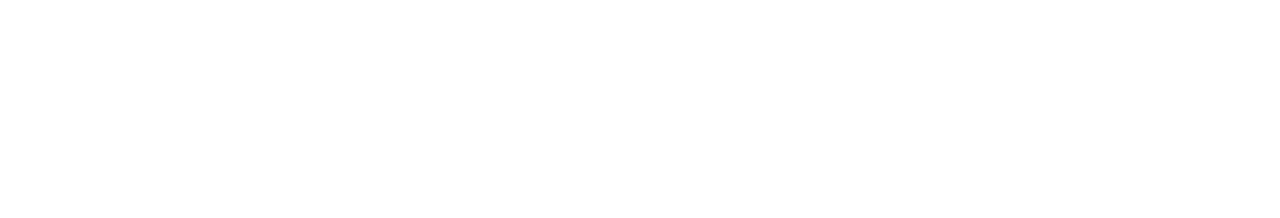
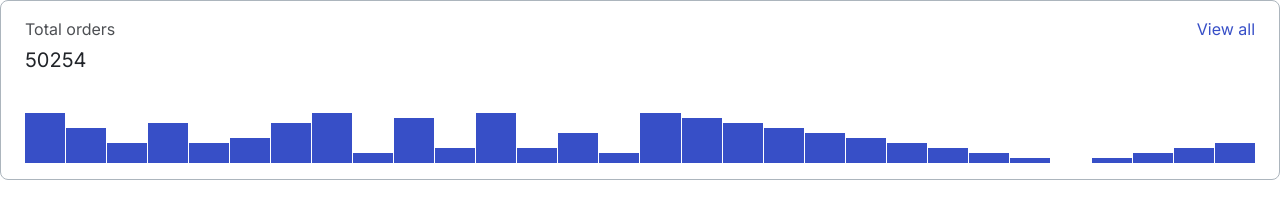
Before and after one commit to js-tasks-ru/htmlcss-20210513_kosmos, a website: page 04-lection2/01-histogram/index.html in a window 1280 px wide. Drawn offline with Linux system fonts and the light colour scheme.

Commit message:
add solution for histogram

```diff
--- a/04-lection2/01-histogram/histogram.css
+++ b/04-lection2/01-histogram/histogram.css
@@ -0,0 +1,94 @@
+.histogram {
+  width: 100%;
+  padding: 16px 24px;
+  border: 1px solid var(--grey-3);
+  border-radius: 8px;
+}
+
+.histogram__header {
+  display: flex;
+  width: 100%;
+  justify-content: space-between;
+  align-items: baseline;
+}
+
+.histogram__heading {
+  display: flex;
+  flex-direction: column;
+}
+
+.histogram__title {
+  font: 16px/24px Inter;
+  color: var(--black);
+  opacity: 0.8;
+}
+
+.histogram__subtitle {
+  font: 20px/26px Inter;
+  color: var(--black);
+  margin-top: 6px;
+}
+
+.histogram__link {
+  font: 16px/24px Inter;
+  color: var(--primary);
+  text-decoration: none;
+}
+
+.histogram__chart {
+  margin-top: 40px;
+  height: 50px;
+  width: 100%;
+}
+
+.chart {
+  display: flex;
+  align-items: flex-end;
+}
+
+.chart__item {
+  margin-right: 1px;
+  flex: 1 1px;
+  background-color: var(--primary);
+  display: block;
+}
+
+.chart__item:last-child {
+  margin-right: 0;
+}
+
+.chart__item--value-0 {
+  height: 0;
+}
+
+.chart__item--value-1 {
+  height: 10%;
+}
+
+.chart__item--value-2 {
+  height: 20%;
+}
+.chart__item--value-3 {
+  height: 30%;
+}
+.chart__item--value-4 {
+  height: 40%;
+}
+.chart__item--value-5 {
+  height: 50%;
+}
+.chart__item--value-6 {
+  height: 60%;
+}
+.chart__item--value-7 {
+  height: 70%;
+}
+.chart__item--value-8 {
+  height: 80%;
+}
+.chart__item--value-9 {
+  height: 90%;
+}
+.chart__item--value-10 {
+  height: 100%;
+}
--- a/04-lection2/01-histogram/index.html
+++ b/04-lection2/01-histogram/index.html
@@ -1,11 +1,54 @@
 <!DOCTYPE html>
 <!-- Страница с гистограммой -->
 <html lang="ru">
-    <head>
-        <link rel="stylesheet" href="../../assets/css/main.css">
-        <link rel="stylesheet" href="./histogram.css">
-    </head>
-    <body>
+  <head>
+    <link rel="stylesheet" href="../../assets/css/main.css" />
+    <link rel="stylesheet" href="./histogram.css" />
+    <meta name="viewport" content="width=device-width, initial-scale=1.0" />
+  </head>
+  <body>
+    <div class="histogram">
+      <div class="histogram__header">
+        <div class="histogram__heading">
+          <div class="histogram__title">Total orders</div>
+          <div class="histogram__subtitle">50254</div>
+        </div>
 
-    </body>
+        <a href="#" class="histogram__link">View all</a>
+      </div>
+
+      <div class="histogram__chart chart">
+        <span class="chart__item chart__item--value-10"></span>
+        <span class="chart__item chart__item--value-7"></span>
+        <span class="chart__item chart__item--value-4"></span>
+        <span class="chart__item chart__item--value-8"></span>
+        <span class="chart__item chart__item--value-4"></span>
+        <span class="chart__item chart__item--value-5"></span>
+        <span class="chart__item chart__item--value-8"></span>
+        <span class="chart__item chart__item--value-10"></span>
+        <span class="chart__item chart__item--value-2"></span>
+        <span class="chart__item chart__item--value-9"></span>
+        <span class="chart__item chart__item--value-3"></span>
+        <span class="chart__item chart__item--value-10"></span>
+        <span class="chart__item chart__item--value-3"></span>
+        <span class="chart__item chart__item--value-6"></span>
+        <span class="chart__item chart__item--value-2"></span>
+        <span class="chart__item chart__item--value-10"></span>
+        <span class="chart__item chart__item--value-9"></span>
+        <span class="chart__item chart__item--value-8"></span>
+        <span class="chart__item chart__item--value-7"></span>
+        <span class="chart__item chart__item--value-6"></span>
+        <span class="chart__item chart__item--value-5"></span>
+        <span class="chart__item chart__item--value-4"></span>
+        <span class="chart__item chart__item--value-3"></span>
+        <span class="chart__item chart__item--value-2"></span>
+        <span class="chart__item chart__item--value-1"></span>
+        <span class="chart__item chart__item--value-0"></span>
+        <span class="chart__item chart__item--value-1"></span>
+        <span class="chart__item chart__item--value-2"></span>
+        <span class="chart__item chart__item--value-3"></span>
+        <span class="chart__item chart__item--value-4"></span>
+      </div>
+    </div>
+  </body>
 </html>
```
Also changed, not shown: index.html (+5 -6 lines).
